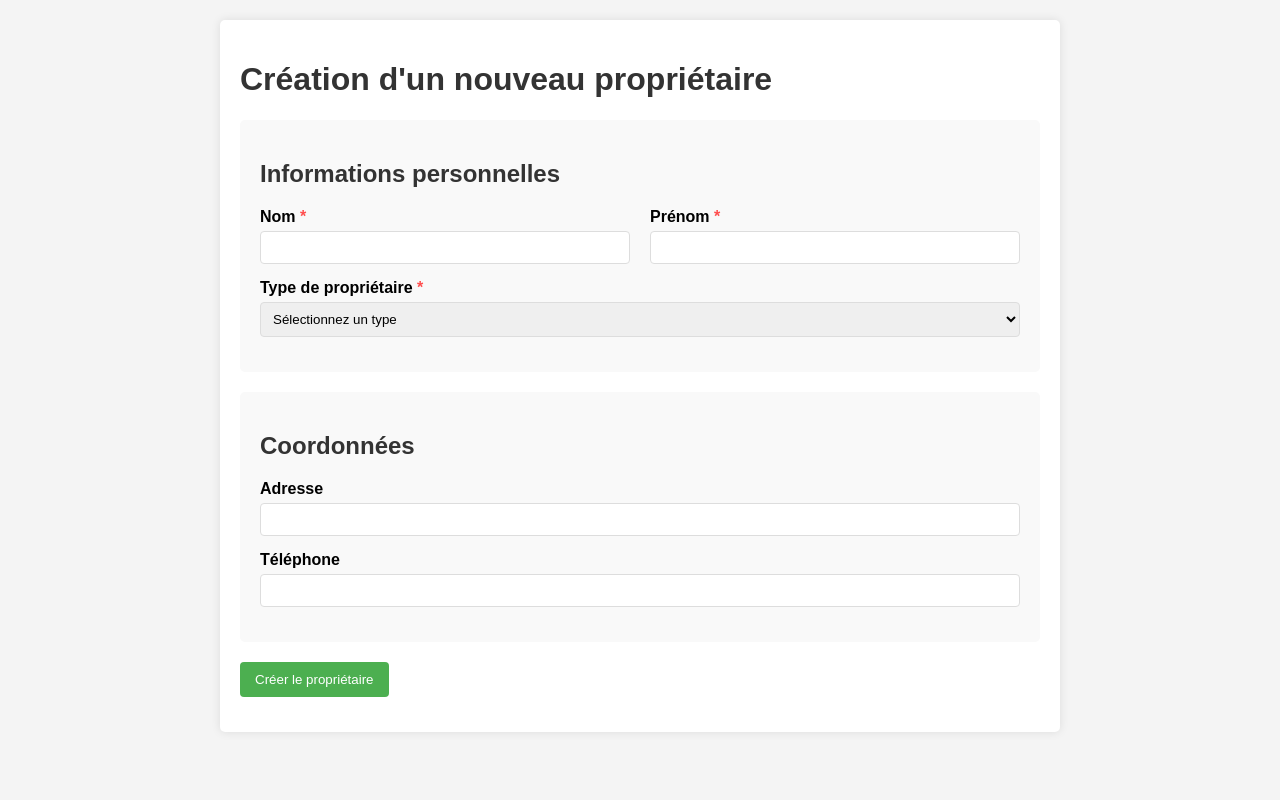
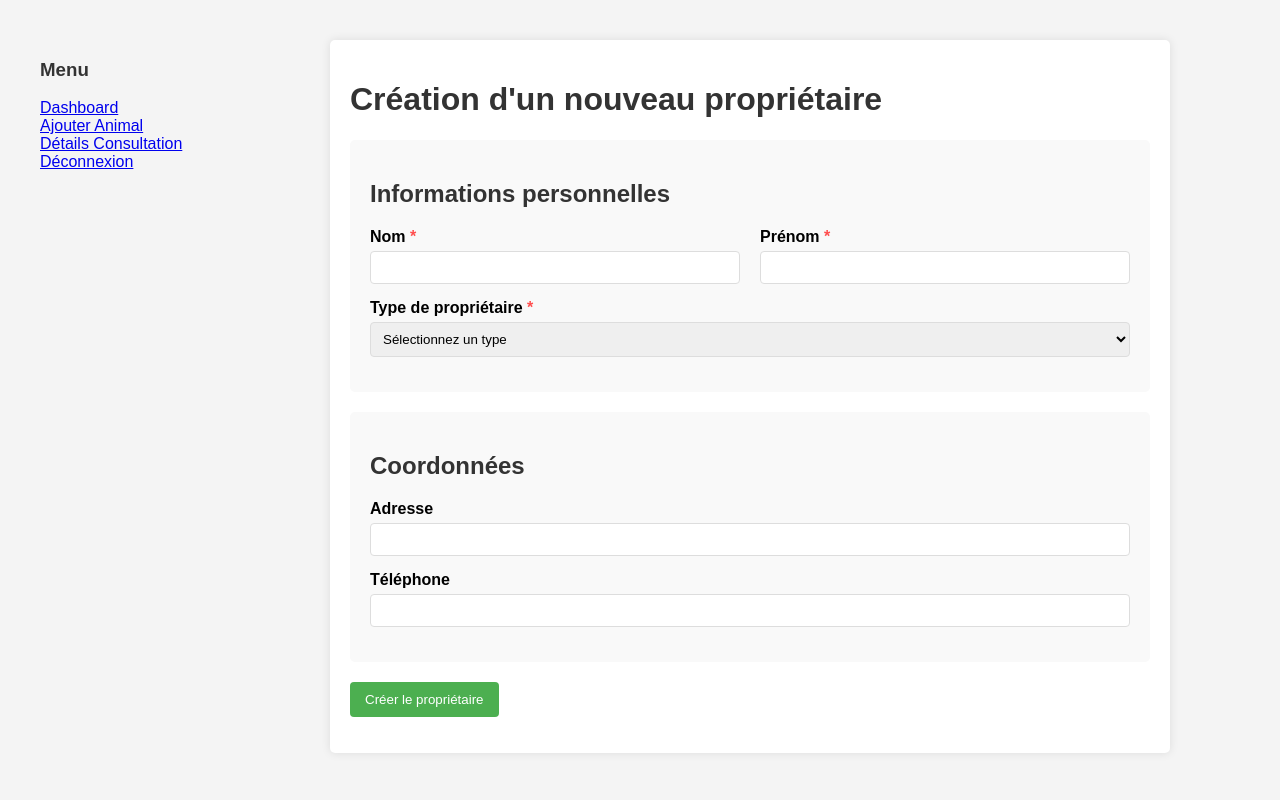
Before and after one commit to TAYOKEN/Sae_BDD, a PHP site: page /creeproprietaires.php in a window 1280 px wide. Run offline with PHP 8.4, Linux system fonts and the light colour scheme; some libraries are stand-ins or nearby versions.

Commit message:
Ajout sidebar

```diff
--- a/connexion.php
+++ b/connexion.php
@@ -3,7 +3,7 @@ function getDBConnection() {
     $host = 'localhost';
     $dbname = 'saebdd';
     $user = 'postgres';
-    $password = '2606';
+    $password = '1307';
 
     try {
         $pdo = new PDO("pgsql:host=$host;dbname=$dbname", $user, $password, [
--- a/consultation_details.php
+++ b/consultation_details.php
@@ -1,10 +1,12 @@
+<?php include 'sidebar.php'; ?>
+<div style="margin-left: 220px; padding: 20px;">
 <?php
 session_start(); // TODO: Changer toutes les connection a la bdd par require_once 'connexion.php';
 
 $host = 'localhost';
 $dbname = 'saebdd';
 $user = 'postgres';
-$password = '2606';
+$password = '1307';
 
 // Vérification de la connexion de l'utilisateur
 if (!isset($_SESSION['logged_in']) || $_SESSION['logged_in'] !== true) {
--- a/creeconsultation.php
+++ b/creeconsultation.php
@@ -1,3 +1,5 @@
+<?php include 'sidebar.php'; ?>
+<div style="margin-left: 220px; padding: 20px;">
 <!DOCTYPE html>
 <html lang="fr">
 <head>
--- a/creeproprietaires.php
+++ b/creeproprietaires.php
@@ -1,9 +1,11 @@
+<?php include 'sidebar.php'; ?>
+<div style="margin-left: 220px; padding: 20px;">
 <?php
 // Configuration de la base de données
 $host = 'localhost';
 $dbname = 'saebdd';
 $username = 'postgres';
-$password = '2606';
+$password = '1307';
 
 $message = '';
 $messageType = '';
--- a/creeutilisateur.php
+++ b/creeutilisateur.php
@@ -1,10 +1,12 @@
+<?php include 'sidebar.php'; ?>
+<div style="margin-left: 220px; padding: 20px;">
 <?php
 // Configuration de la base de données
 class DatabaseConfig {
     private $host = 'localhost';
     private $dbname = 'saebdd';
     private $username = 'postgres';
-    private $password = '2606';
+    private $password = '1307';
     private $pdo;
 
     public function __construct() {
--- a/dashboard.php
+++ b/dashboard.php
@@ -1,9 +1,11 @@
+<?php include 'sidebar.php'; ?>
+<div style="margin-left: 220px; padding: 20px;">
 <?php
 session_start();
 $host = 'localhost';
 $dbname = 'saebdd';
 $user = 'postgres';
-$password = '2606';
+$password = '1307';
 
 // Vérification de la connexion de l'utilisateur
 if (!isset($_SESSION['logged_in']) || $_SESSION['logged_in'] !== true) {
--- /dev/null
+++ b/sidebar.php
@@ -0,0 +1,21 @@
+<?php
+$utilisateur = $_SESSION['utilisateur'] ?? null;
+$role = $utilisateur['role'] ?? 'guest';
+?>
+
+<div class="sidebar" style="width: 200px; background-color: #f4f4f4; height: 100vh; position: fixed; padding: 20px;">
+    <h3>Menu</h3>
+    <ul style="list-style: none; padding: 0;">
+        <li><a href="dashboard.php">Dashboard</a></li>
+        <li><a href="ajouter_animal.php">Ajouter Animal</a></li>
+        <li><a href="consultation_details.php">Détails Consultation</a></li>
+
+        <?php if ($role === 'admin'): ?>
+            <li><a href="creeconsultation.php">Créer Consultation</a></li>
+            <li><a href="creeproprietaires.php">Créer Propriétaire</a></li>
+            <li><a href="creeutilisateur.php">Créer Utilisateur</a></li>
+        <?php endif; ?>
+
+        <li><a href="deconnexion.php">Déconnexion</a></li>
+    </ul>
+</div>
```
